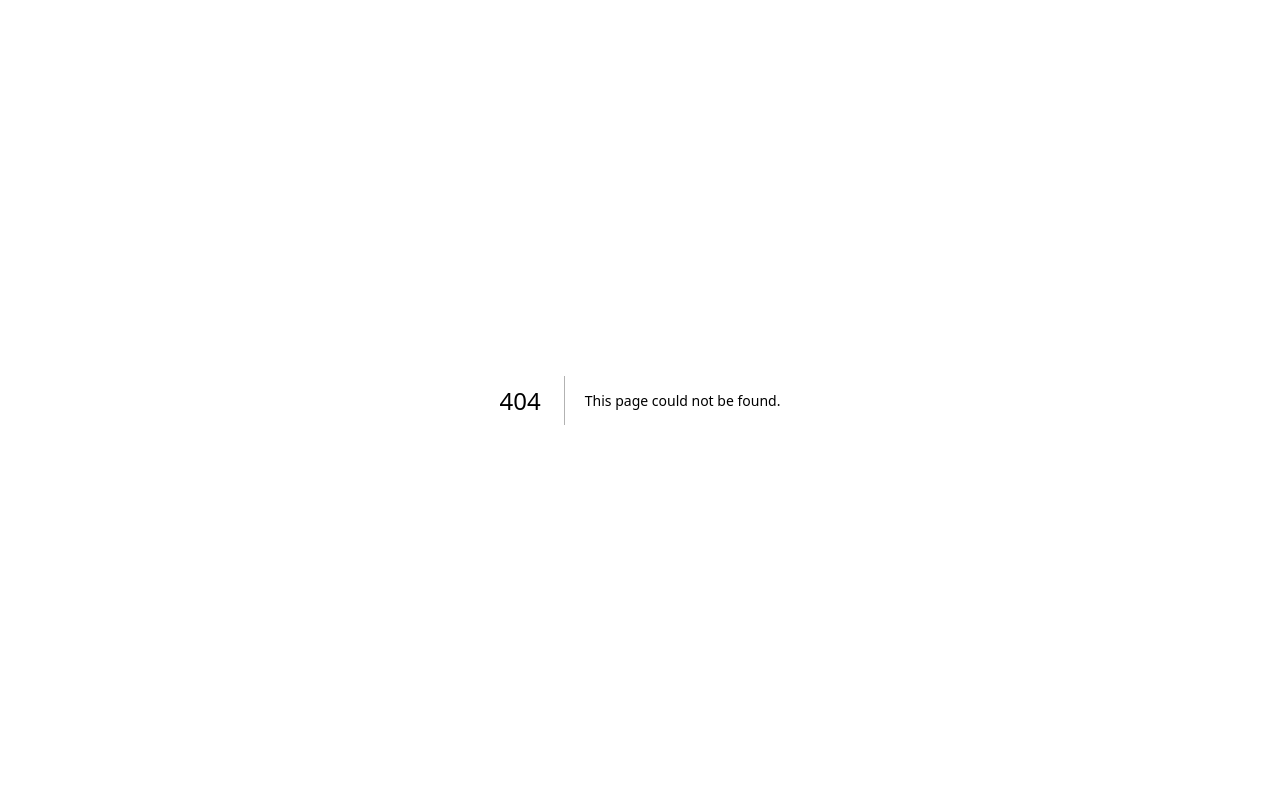
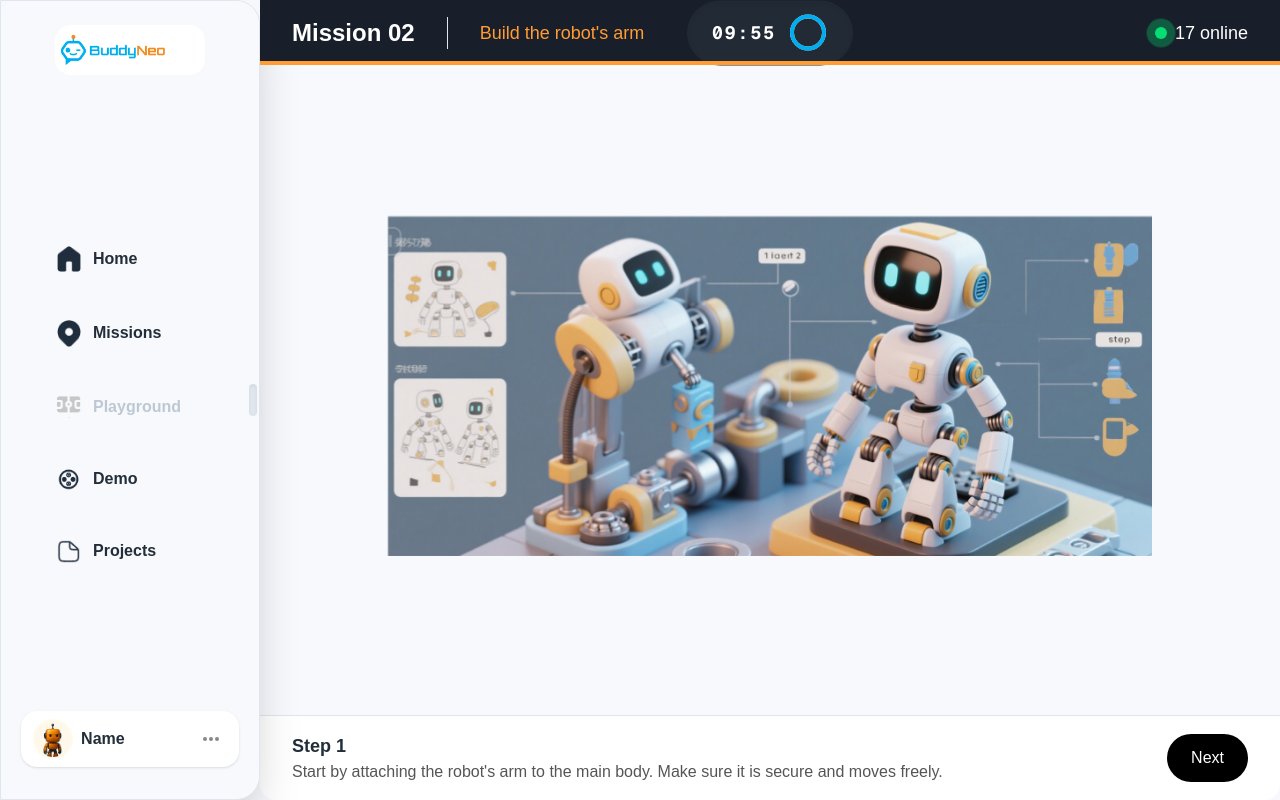
Before and after one commit to MagicBitTutorial123/Neo, a Next.js app: page /missions/mission2/steps in a window 1280 px wide. Before the commit this address had no page. Built offline with nearby package versions, Linux system fonts and the light colour scheme.

Commit message:
done upto mission 2

```diff
--- /dev/null
+++ b/app/missions/mission2/page.tsx
@@ -0,0 +1,23 @@
+"use client";
+import MissionIntro from "@/components/MissionIntro";
+import { useRouter } from "next/navigation";
+import SideNavbar from "@/components/SideNavbar";
+
+export default function Mission2IntroPage() {
+  const router = useRouter();
+  return (
+    <div className="flex min-h-screen bg-white">
+      <SideNavbar />
+      <MissionIntro
+        missionNumber={2}
+        title="Build the robot's arm"
+        timeAllocated="10 mins"
+        image="/MissionIntroImage-2.png"
+        instructions={
+          "Your next mission is to build the robot's arm. Follow the instructions carefully to complete the assembly."
+        }
+        onMissionStart={() => router.push("/missions/mission2/steps")}
+      />
+    </div>
+  );
+}
--- /dev/null
+++ b/app/missions/mission2/steps/page.tsx
@@ -0,0 +1,102 @@
+"use client";
+import { useState, useEffect } from "react";
+import { useRouter } from "next/navigation";
+import MissionStep from "@/components/MissionStep";
+import CongratsCard from "@/components/CongratsCard";
+
+const steps = [
+  {
+    image: "/mission1-step2-image.png",
+    title: "Attach the Arm",
+    description:
+      "Start by attaching the robot's arm to the main body. Make sure it is secure and moves freely.",
+  },
+  {
+    image: "/mission1-step1-image.png",
+    title: "Test the Arm",
+    description:
+      "Test the arm's movement and ensure all connections are tight. Complete the mission by verifying the arm works as expected.",
+  },
+];
+
+export default function Mission2StepsPage() {
+  const router = useRouter();
+  const [currentStep, setCurrentStep] = useState(0);
+  const [isConnected, setIsConnected] = useState(false);
+  const [hydrated, setHydrated] = useState(false);
+  const [showCongratsCard, setShowCongratsCard] = useState(false);
+
+  useEffect(() => {
+    setHydrated(true);
+  }, []);
+
+  if (!hydrated) return null;
+
+  const handleNext = () => {
+    if (currentStep < steps.length - 1) {
+      setCurrentStep((s) => s + 1);
+    } else {
+      setShowCongratsCard(true);
+    }
+  };
+
+  const handlePrevious = () => {
+    if (currentStep > 0) {
+      setCurrentStep((s) => s - 1);
+    } else {
+      router.push("/missions/mission2");
+    }
+  };
+
+  const handleConnectToggle = (connected: boolean) => {
+    setIsConnected(connected);
+  };
+
+  const handleBack = () => {
+    setShowCongratsCard(false);
+    router.push("/missions");
+  };
+
+  const handleNextMission = () => {
+    setShowCongratsCard(false);
+    router.push("/missions/mission3"); // Or wherever you want to go next
+  };
+
+  return (
+    <>
+      <MissionStep
+        missionNumber={2}
+        stepNumber={currentStep + 1}
+        title="Build the robot's arm"
+        timeAllocated="10 mins"
+        liveUsers={17}
+        stepTitle={steps[currentStep].title}
+        stepDescription={steps[currentStep].description}
+        stepImage={steps[currentStep].image}
+        onNext={handleNext}
+        onPrevious={handlePrevious}
+        isConnected={isConnected}
+        onConnectToggle={handleConnectToggle}
+        showPreviousButton={currentStep > 0}
+        showNextButton={currentStep < steps.length - 1}
+        showFinishButton={currentStep === steps.length - 1}
+        nextButtonText="Next"
+        previousButtonText="Prev."
+        finishButtonText="Finish"
+      />
+      {showCongratsCard && (
+        <CongratsCard
+          onBack={handleBack}
+          onNextMission={handleNextMission}
+          headline="Congratulations!"
+          subtitle="You completed mission 2 successfully."
+          points={0}
+          timeSpent="3:00"
+          robotImageSrc="/confettiBot.png"
+          backText="Back"
+          nextMissionText="Next Mission"
+        />
+      )}
+    </>
+  );
+}
--- a/components/HelpAcceptedOverlay.tsx
+++ b/components/HelpAcceptedOverlay.tsx
@@ -11,24 +11,24 @@ export default function HelpAcceptedOverlay({
   return (
     <div
      className="fixed inset-0 flex items-center justify-center z-50"
-      style={{ backgroundColor: "rgba(0,0,0,0.85)" }}
+      style={{ backgroundColor: "rgba(0,0,0,0.5)" }}
     >
-      <div className="flex flex-row items-center justify-start w-full max-w-5xl mx-auto">
+      <div className="fixed inset-0 flex items-center justify-center z-50" style={{ backgroundColor: "rgba(0,0,0,0.85)" }}>
   <div className="flex flex-col items-center justify-center flex-1">
-          <div className="text-3xl md:text-4xl font-extrabold text-white text-center whitespace-pre-line">
+    <div className="text-3xl md:text-4xl font-extrabold text-white text-center whitespace-pre-line -ml-50">
       {message}
     </div>
   </div>
   <img
     src="/happy-bot.png"
     alt="Happy bot"
-          className="hidden md:block object-contain"
+    className="hidden md:block fixed right-0 bottom-0 object-contain"
     style={{
       height: "100vh",
       maxHeight: "100vh",
       width: "auto",
       zIndex: 5,
-            pointerEvents: "none",
+      pointerEvents: "none"
     }}
   />
 </div>
--- a/components/MissionIntro.tsx
+++ b/components/MissionIntro.tsx
@@ -37,12 +37,13 @@ export default function MissionIntro({
 
   const handleGo = () => {
     setMissionStarted(true);
-    onMissionStart?.();
-
-    // Navigate to the first step of the mission
-    setTimeout(() => {
-      router.push(`/missions/mission${missionNumber}/step1`);
-    }, 1000); // Small delay to show the "Mission is now active!" message
+    if (onMissionStart) {
+      onMissionStart();
+    } else {
+      setTimeout(() => {
+        router.push(`/missions/mission${missionNumber}/steps`);
+      }, 1000);
+    }
   };
 
   return (
--- a/components/StepRetryCard.tsx
+++ b/components/StepRetryCard.tsx
@@ -12,7 +12,7 @@ export default function StepRetryCard({
   onClose,
   message = "Don't worry!",
   subtitle = "Check the images of elevation and try again.",
-  imageSrc = "/mission1-step1-image.png", // Replace with your illustration
+  imageSrc = "/dont-worry-card-image.png", // Replace with your illustration
   buttonText = "Try Again",
 }: StepRetryCardProps) {
   return (
@@ -26,7 +26,7 @@ export default function StepRetryCard({
         </div>
         <div className="mb-6 text-center text-base text-black">{subtitle}</div>
         <img
-          src={imageSrc}
+          src="/dont-worry-card-image.png"
           alt="Try Again"
           className="mb-8 w-40 h-28 object-contain"
         />
```
Also changed, not shown: app/missions/mission1/steps/page.tsx (renamed from app/missions/mission1/step1/page.tsx), public/MissionIntroImage-2.png (added), public/dont-worry-card-image.png (added). Lines whose indentation alone changed are shown as unchanged.
